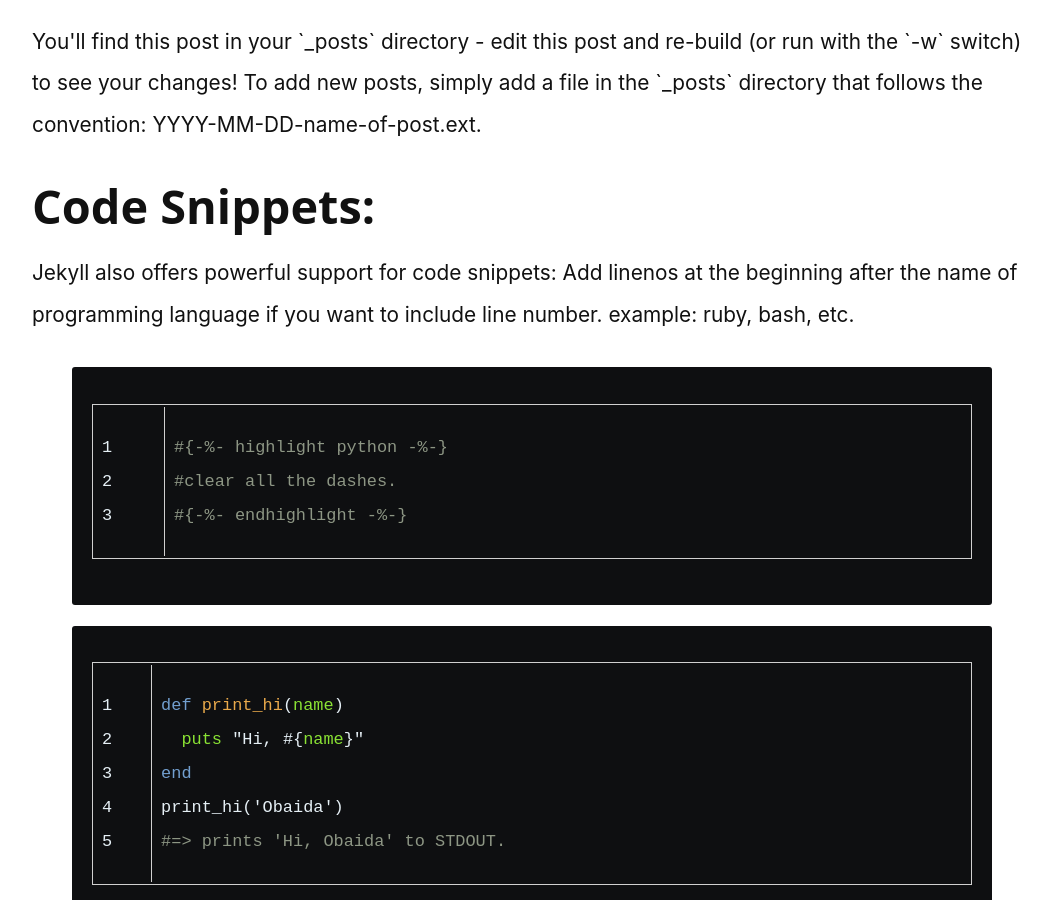
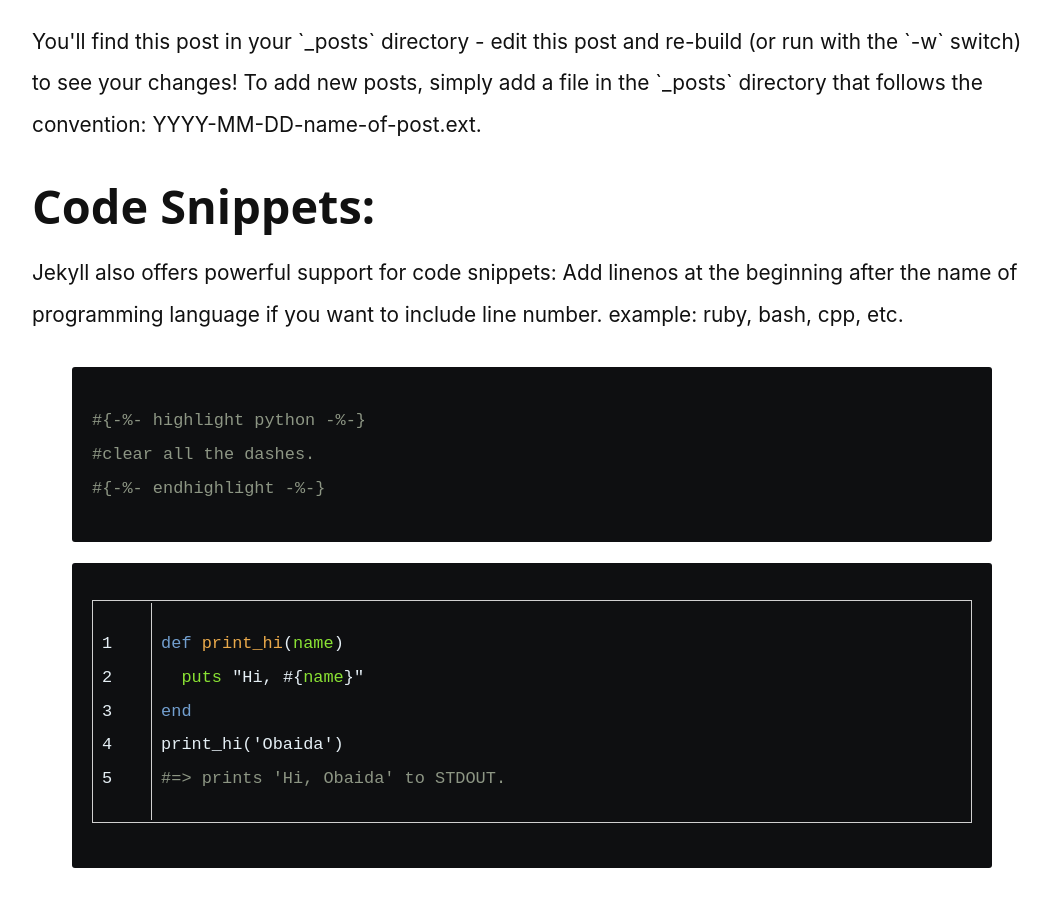
Before and after one commit to summonersRift/summonersrift.github.io, a Jekyll site: the page built from _posts/2014-12-15-example-post-formatting.markdown, in a window 1280 px wide and 900 px high, scrolled down 2702 px. Shown: the whole window, without its empty margins (108-1159 px from the left). Built offline with Jekyll 4.4.1, drawn with Linux system fonts in a browser that asks for light colours; nearby versions of some CDN libraries; our own code applies the rules of GitHub Pages for plain Markdown files.

Commit message:
Update 2014-12-15-example-post-formatting.markdown

```diff
--- a/_posts/2014-12-15-example-post-formatting.markdown
+++ b/_posts/2014-12-15-example-post-formatting.markdown
@@ -81,9 +81,9 @@ You'll find this post in your `_posts` directory - edit this post and re-build (
 ## Code Snippets:
 Jekyll also offers powerful support for code snippets:
 Add linenos at the beginning after the name of programming language if you want to include line number.
-example: ruby, bash, etc.
+example: ruby, bash, cpp, etc.
 
-{% highlight python linenos%}
+{% highlight python%}
 #{-%- highlight python -%-}
 #clear all the dashes.
 #{-%- endhighlight -%-}
```
